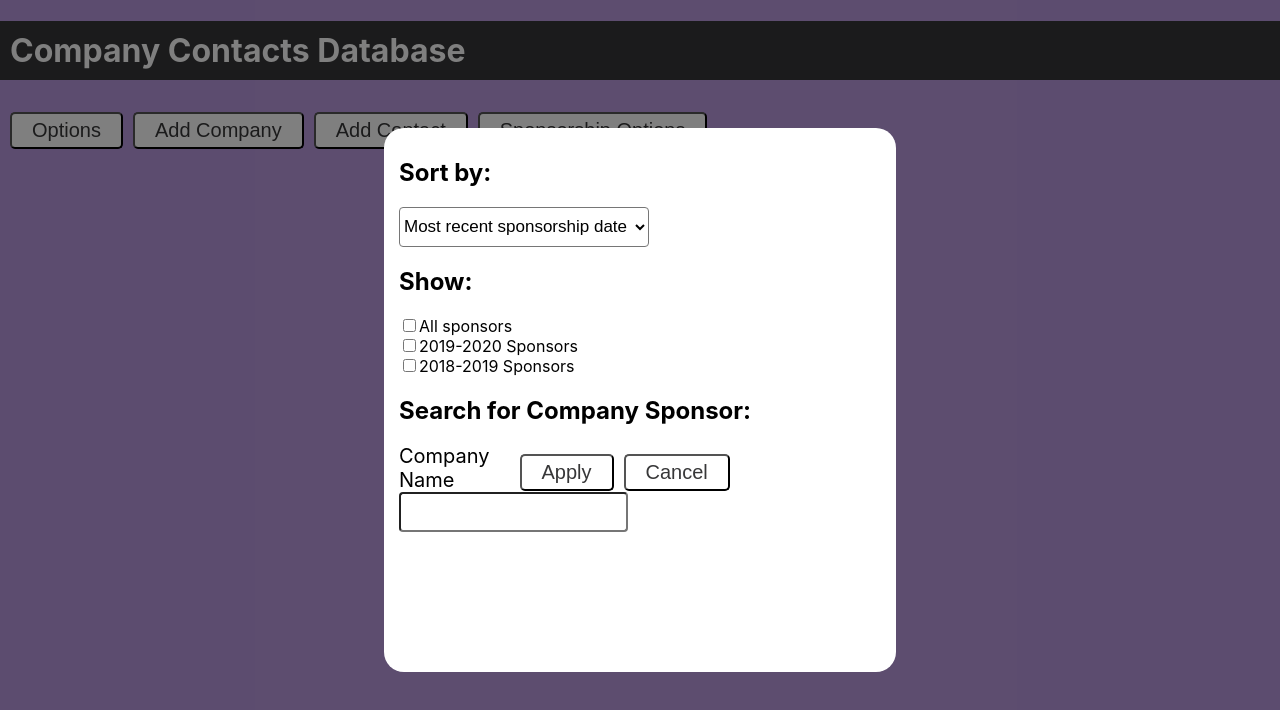
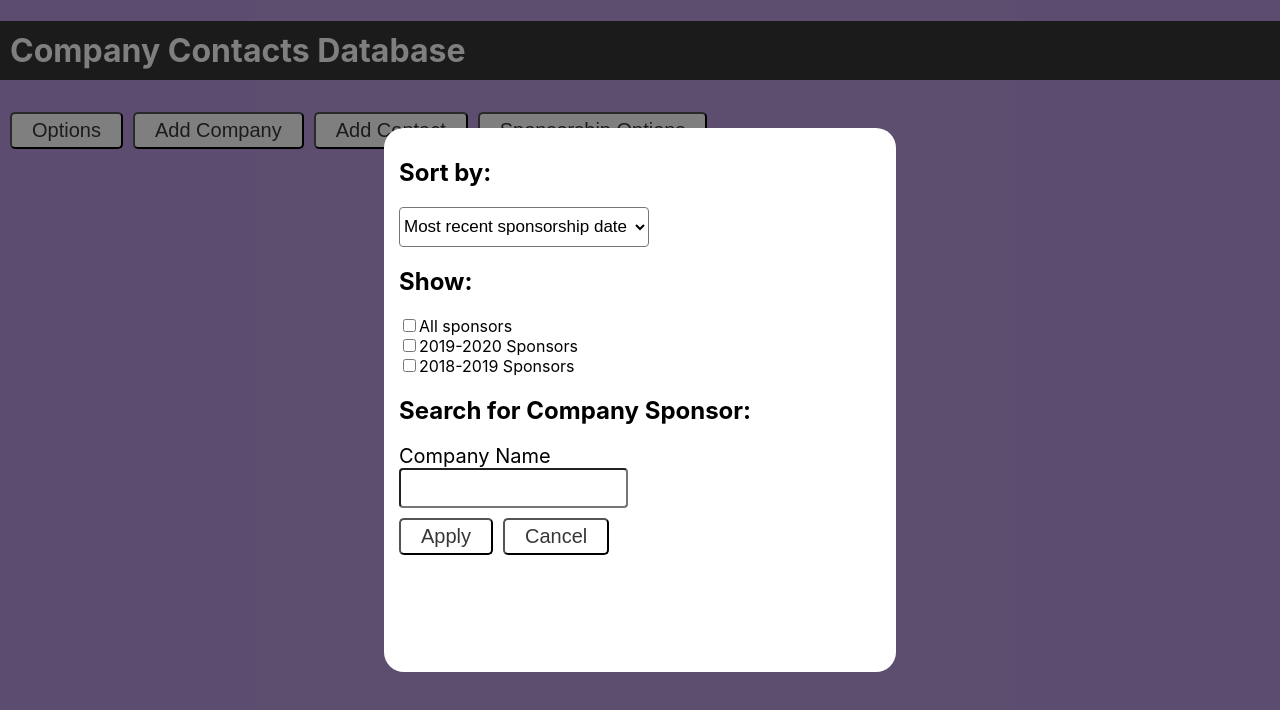
Before and after one commit to jgeorge37/acmwosu-db, a Next.js app in the folder acmw-db-app/: page /companycontacts in a window 1280 px wide. Both pictures are taken after a click on the button "Sponsorship Options". Shown: the top 710 px of the page. Built offline with nearby package versions, Linux system fonts and the light colour scheme.

Commit message:
Adding sponsorship form component

```diff
--- a/acmw-db-app/components/SponsorshipForm.jsx
+++ b/acmw-db-app/components/SponsorshipForm.jsx
@@ -9,6 +9,8 @@ const SponsorshipForm = (props) => {
     const handleChange = () => {
         console.log("Hello!")
     }
+
+    // I think this could be expanded out some more once we get the databases finished
 
     const tempOptions = ["Most recent sponsorship date", "Least recent sponsorship date"]
     const temp2Options = ["All sponsors", "2019-2020 Sponsors", "2018-2019 Sponsors"]
@@ -27,13 +29,13 @@ const SponsorshipForm = (props) => {
                     </div>
                     <div>
                         <h2>Search for Company Sponsor: </h2>
-                        <div className={styles.one}>
+                        <div>
                             <TextField label="Company Name"/>
                         </div>
                     </div>
                     <div>
                         <SubmitButton label="Apply" handleChange={handleChange} />
-                        <SubmitButton label="Cancel" handleChange={props.closeForm} />
+                        <SubmitButton label="Cancel" handleChange={props.handleCancel} />
                     </div>
                 </form>
             </div>
```
